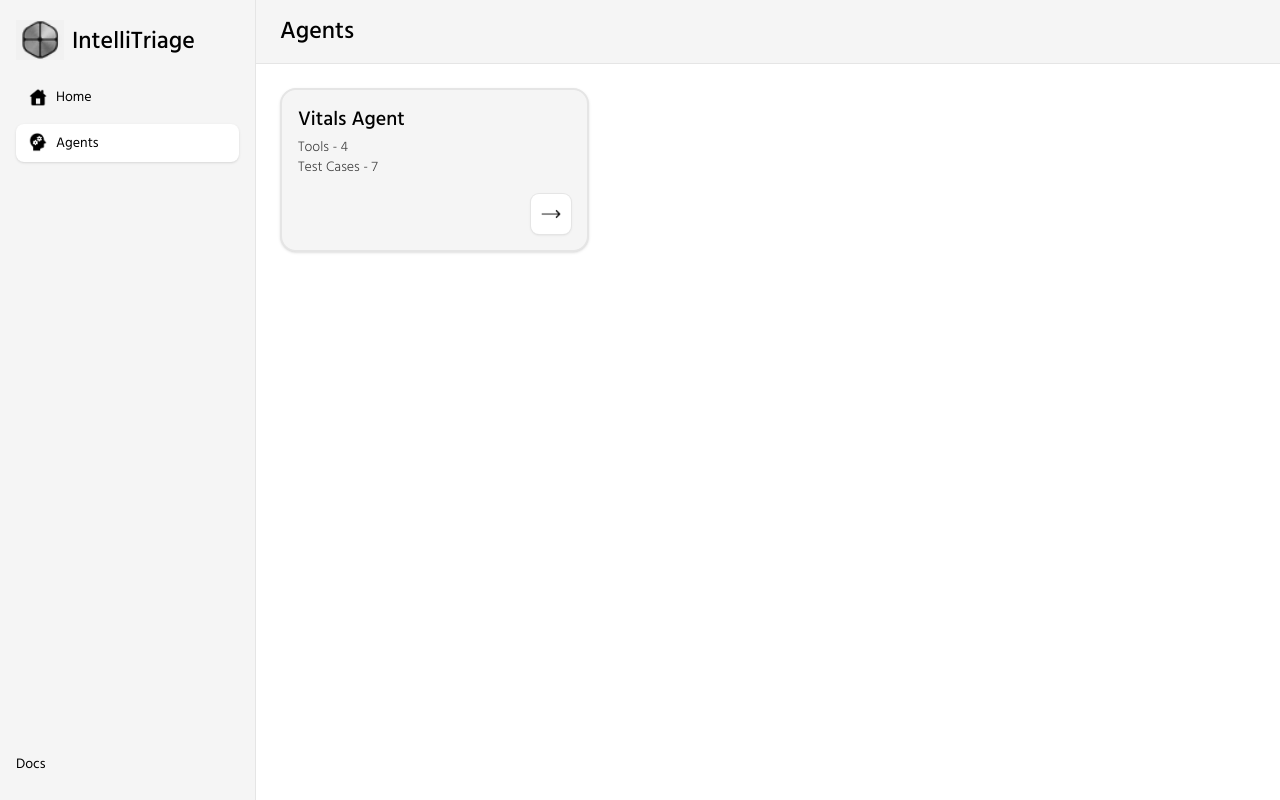
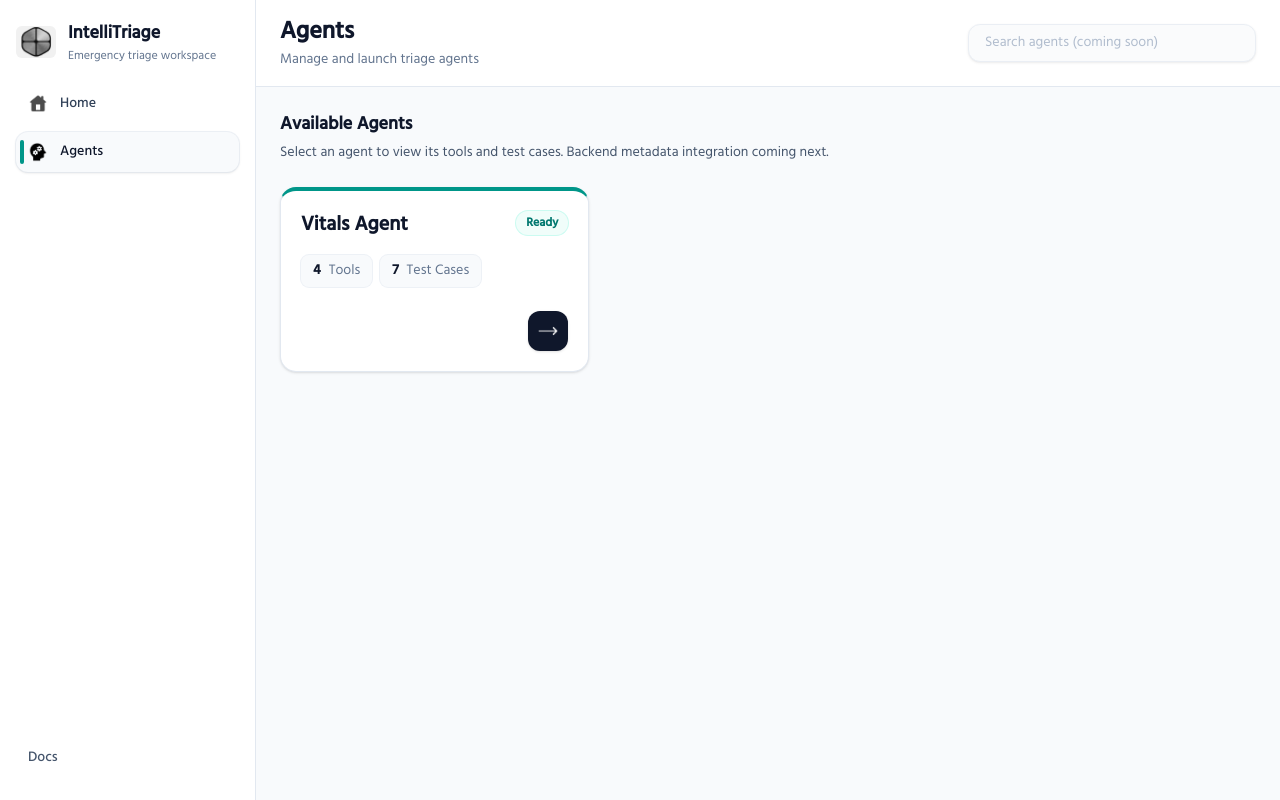
Before and after one commit to AdilAabideen/FinalYearProject, a React (Vite) app: page / in a window 1280 px wide. Built offline with nearby package versions, Linux system fonts and the light colour scheme.

Commit message:
Massive Changes to Ui Awaiting Refactoring

```diff
--- a/src/App.tsx
+++ b/src/App.tsx
@@ -16,13 +16,26 @@ function App() {
     }
   }, [active]);
 
+  const subtitle = useMemo(() => {
+    switch (active) {
+      case 'home':
+        return 'Overview and quick links';
+      case 'agents':
+        return 'Manage and launch triage agents';
+    }
+  }, [active]);
+
   return (
-    <div className="min-h-screen bg-white text-black">
+    <div className="min-h-screen bg-slate-50 text-slate-900">
       <div className="flex min-h-screen">
         <Sidebar active={active} onNavigate={setActive} />
         <div className="flex-1">
-          <TopBar title={title} />
-          <main className="p-6">{active === 'agents' ? <AgentsPage /> : <HomePage />}</main>
+          <TopBar title={title} subtitle={subtitle} showSearch={active === 'agents'} />
+          <main className="p-6">
+            <div className="mx-auto w-full max-w-6xl">
+              {active === 'agents' ? <AgentsPage /> : <HomePage />}
+            </div>
+          </main>
         </div>
       </div>
     </div>
--- a/src/components/AgentCard.tsx
+++ b/src/components/AgentCard.tsx
@@ -8,20 +8,36 @@ type AgentCardProps = {
 
 export function AgentCard({ title, toolsCount, testCasesCount }: AgentCardProps) {
   return (
-    <div className="flex w-full max-w-sm flex-col justify-between rounded-2xl border-2 border-neutral-200 bg-neutral-100 p-4 shadow-sm">
-      <div>
-        <h2 className="text-xl font-medium">{title}</h2>
-        <div className="mt-1 text-sm font-light text-neutral-700">
-          <p>Tools - {toolsCount}</p>
-          <p>Test Cases - {testCasesCount}</p>
+    <div className="group flex w-full max-w-sm flex-col rounded-2xl border border-slate-200 border-t-4 border-t-teal-600 bg-white p-5 shadow-sm transition hover:-translate-y-0.5 hover:shadow-md">
+      <div className="flex items-start justify-between gap-4">
+        <h2 className="text-xl font-semibold text-slate-900">{title}</h2>
+        <span className="inline-flex items-center rounded-full bg-teal-50 px-2.5 py-1 text-xs font-semibold text-teal-700 ring-1 ring-teal-100">
+          Ready
+        </span>
+      </div>
+
+      <div className="mt-4 flex flex-wrap gap-2">
+        <div className="inline-flex items-center gap-2 rounded-lg bg-slate-50 px-3 py-1.5 text-sm text-slate-700 ring-1 ring-slate-200/60">
+          <span className="font-semibold text-slate-900">{toolsCount}</span>
+          <span className="text-slate-500">Tools</span>
+        </div>
+        <div className="inline-flex items-center gap-2 rounded-lg bg-slate-50 px-3 py-1.5 text-sm text-slate-700 ring-1 ring-slate-200/60">
+          <span className="font-semibold text-slate-900">{testCasesCount}</span>
+          <span className="text-slate-500">Test Cases</span>
         </div>
       </div>
+
       <button
         type="button"
-        className="ml-auto mt-4 inline-flex h-10 w-10 items-center justify-center rounded-lg bg-white shadow-sm ring-1 ring-neutral-200 transition hover:bg-neutral-50 focus:outline-none focus-visible:ring-2 focus-visible:ring-black/20"
+        className="ml-auto mt-6 inline-flex h-10 w-10 items-center justify-center rounded-xl bg-slate-900 text-white shadow-sm transition hover:bg-slate-800 focus:outline-none focus-visible:ring-2 focus-visible:ring-teal-500 focus-visible:ring-offset-2 focus-visible:ring-offset-white"
         aria-label={`Open ${title}`}
       >
-        <img alt="" src={arrowRightIcon} className="h-5 w-5 object-contain" draggable={false} />
+        <img
+          alt=""
+          src={arrowRightIcon}
+          className="h-5 w-5 object-contain invert transition-transform group-hover:translate-x-0.5"
+          draggable={false}
+        />
       </button>
     </div>
   );
--- a/src/components/Sidebar.tsx
+++ b/src/components/Sidebar.tsx
@@ -10,11 +10,24 @@ type SidebarProps = {
 };
 
 export function Sidebar({ active, onNavigate }: SidebarProps) {
+  const navItemBase =
+    'group relative flex w-full items-center gap-3 rounded-xl px-3 py-2.5 text-left text-sm font-medium transition focus:outline-none focus-visible:ring-2 focus-visible:ring-teal-500 focus-visible:ring-offset-2 focus-visible:ring-offset-white';
+  const navItemActive =
+    'bg-slate-50 text-slate-900 shadow-sm ring-1 ring-slate-200/60 before:absolute before:left-1 before:top-2 before:bottom-2 before:w-1 before:rounded-full before:bg-teal-600';
+  const navItemInactive = 'text-slate-700 hover:bg-slate-50 hover:text-slate-900';
+
+  const iconBase = 'h-5 w-5 shrink-0 object-contain transition-opacity';
+  const iconActive = 'opacity-100';
+  const iconInactive = 'opacity-70 group-hover:opacity-100';
+
   return (
-    <aside className="flex w-64 flex-col border-r border-neutral-200 bg-neutral-100">
-      <div className="flex items-center gap-2 px-4 py-5">
-        <img alt="" src={logoPng} className="h-10 w-12" draggable={false} />
-        <span className="text-2xl font-medium mt-1">IntelliTriage</span>
+    <aside className="flex w-64 flex-col border-r border-slate-200 bg-white">
+      <div className="flex items-center gap-3 px-4 py-5">
+        <img alt="" src={logoPng} className="h-8 w-10 rounded-md" draggable={false} />
+        <div className="leading-tight">
+          <div className="text-lg font-semibold text-slate-900">IntelliTriage</div>
+          <div className="text-xs text-slate-500">Emergency triage workspace</div>
+        </div>
       </div>
 
       <nav className="px-4" aria-label="Primary">
@@ -22,25 +35,34 @@ export function Sidebar({ active, onNavigate }: SidebarProps) {
           <button
             type="button"
             onClick={() => onNavigate('home')}
-            className={[
-              'flex w-full items-center gap-2 rounded-lg px-3 py-2 text-left text-sm text-black transition-colors',
-              active === 'home' ? 'bg-white shadow-sm' : 'hover:bg-white/60',
-            ].join(' ')}
+            aria-current={active === 'home' ? 'page' : undefined}
+            className={[navItemBase, active === 'home' ? navItemActive : navItemInactive].join(' ')}
           >
-            <img alt="" src={homeIcon} className="h-5 w-5 object-contain" draggable={false} />
+            <img
+              alt=""
+              src={homeIcon}
+              className={[iconBase, active === 'home' ? iconActive : iconInactive].join(' ')}
+              draggable={false}
+            />
             <span>Home</span>
           </button>
 
           <button
             type="button"
             onClick={() => onNavigate('agents')}
+            aria-current={active === 'agents' ? 'page' : undefined}
             className={[
-              'flex w-full items-center gap-2 rounded-lg px-3 py-2 text-left text-sm text-black transition-colors',
-              active === 'agents' ? 'bg-white shadow-sm' : 'hover:bg-white/60',
+              navItemBase,
+              active === 'agents' ? navItemActive : navItemInactive,
             ].join(' ')}
           >
-            <img alt="" src={agentsIcon} className="h-5 w-5 object-contain mb-[2px]" draggable={false} />
-            <span className="text-md mt-[2px] ">Agents</span>
+            <img
+              alt=""
+              src={agentsIcon}
+              className={[iconBase, active === 'agents' ? iconActive : iconInactive].join(' ')}
+              draggable={false}
+            />
+            <span>Agents</span>
           </button>
         </div>
       </nav>
@@ -48,7 +70,7 @@ export function Sidebar({ active, onNavigate }: SidebarProps) {
       <div className="mt-auto px-4 pb-6">
         <button
           type="button"
-          className="text-sm text-black hover:underline"
+          className="w-full rounded-xl px-3 py-2 text-left text-sm font-medium text-slate-600 transition hover:bg-slate-50 hover:text-slate-900 focus:outline-none focus-visible:ring-2 focus-visible:ring-teal-500 focus-visible:ring-offset-2 focus-visible:ring-offset-white"
           onClick={() => onNavigate('home')}
         >
           Docs
--- a/src/components/TopBar.tsx
+++ b/src/components/TopBar.tsx
@@ -1,11 +1,31 @@
 type TopBarProps = {
   title: string;
+  subtitle?: string;
+  showSearch?: boolean;
 };
 
-export function TopBar({ title }: TopBarProps) {
+export function TopBar({ title, subtitle, showSearch }: TopBarProps) {
   return (
-    <header className="flex h-16 items-center border-b border-neutral-200 bg-neutral-100 px-6">
-      <h1 className="text-2xl font-medium">{title}</h1>
+    <header className="flex min-h-16 items-center justify-between gap-6 border-b border-slate-200 bg-white px-6 py-4">
+      <div className="min-w-0">
+        <h1 className="truncate text-2xl font-semibold text-slate-900">{title}</h1>
+        {subtitle ? <p className="mt-0.5 truncate text-sm text-slate-500">{subtitle}</p> : null}
+      </div>
+
+      {showSearch ? (
+        <div className="hidden sm:block">
+          <label className="sr-only" htmlFor="agent-search">
+            Search agents
+          </label>
+          <input
+            id="agent-search"
+            type="text"
+            disabled
+            placeholder="Search agents (coming soon)"
+            className="w-72 rounded-xl border border-slate-200 bg-slate-50 px-4 py-2 text-sm text-slate-700 placeholder:text-slate-400 shadow-sm disabled:cursor-not-allowed disabled:opacity-70"
+          />
+        </div>
+      ) : null}
     </header>
   );
 }
--- a/src/index.css
+++ b/src/index.css
@@ -8,8 +8,8 @@
   }
 
   body {
-    background-color: #ffffff;
-    color: #000000;
+    background-color: #f8fafc;
+    color: #0f172a;
     font-family: 'Hind', sans-serif;
   }
 }
--- a/src/pages/AgentsPage.tsx
+++ b/src/pages/AgentsPage.tsx
@@ -2,8 +2,17 @@ import { AgentCard } from '../components/AgentCard';
 
 export function AgentsPage() {
   return (
-    <section aria-label="Agents" className="grid gap-6 sm:grid-cols-2 lg:grid-cols-3">
-      <AgentCard title="Vitals Agent" toolsCount={4} testCasesCount={7} />
+    <section aria-label="Agents">
+      <div className="mb-6">
+        <h2 className="text-lg font-semibold text-slate-900">Available Agents</h2>
+        <p className="mt-1 text-sm text-slate-600">
+          Select an agent to view its tools and test cases. Backend metadata integration coming next.
+        </p>
+      </div>
+
+      <div className="grid items-start gap-6 sm:grid-cols-2 lg:grid-cols-3">
+        <AgentCard title="Vitals Agent" toolsCount={4} testCasesCount={7} />
+      </div>
     </section>
   );
 }
--- a/src/pages/HomePage.tsx
+++ b/src/pages/HomePage.tsx
@@ -2,8 +2,8 @@ export function HomePage() {
   return (
     <section aria-label="Home">
       <div className="max-w-xl">
-        <h2 className="text-xl font-medium">Home</h2>
-        <p className="mt-2 text-sm font-light text-black/70">
+        <h2 className="text-xl font-semibold text-slate-900">Home</h2>
+        <p className="mt-2 text-sm text-slate-600">
           This is a placeholder page. We can wire it up to backend metadata endpoints next.
         </p>
       </div>
```
